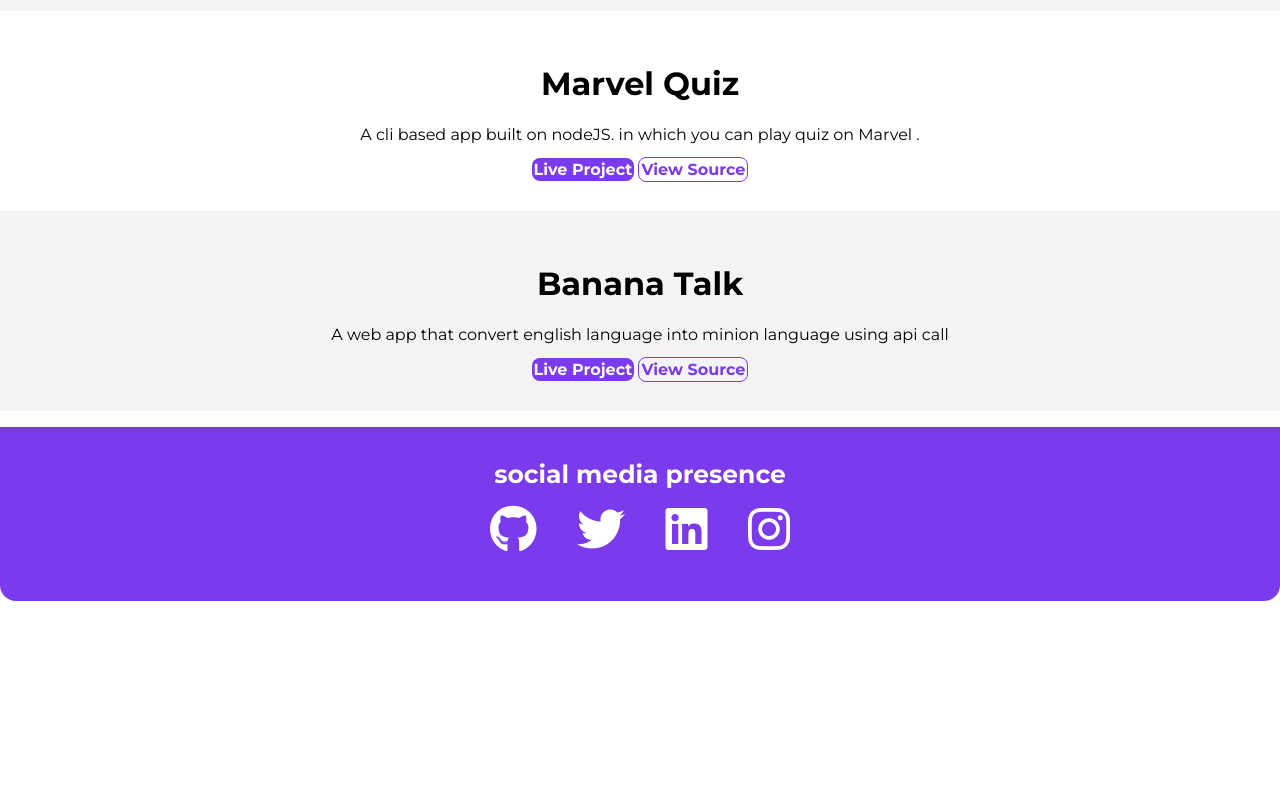
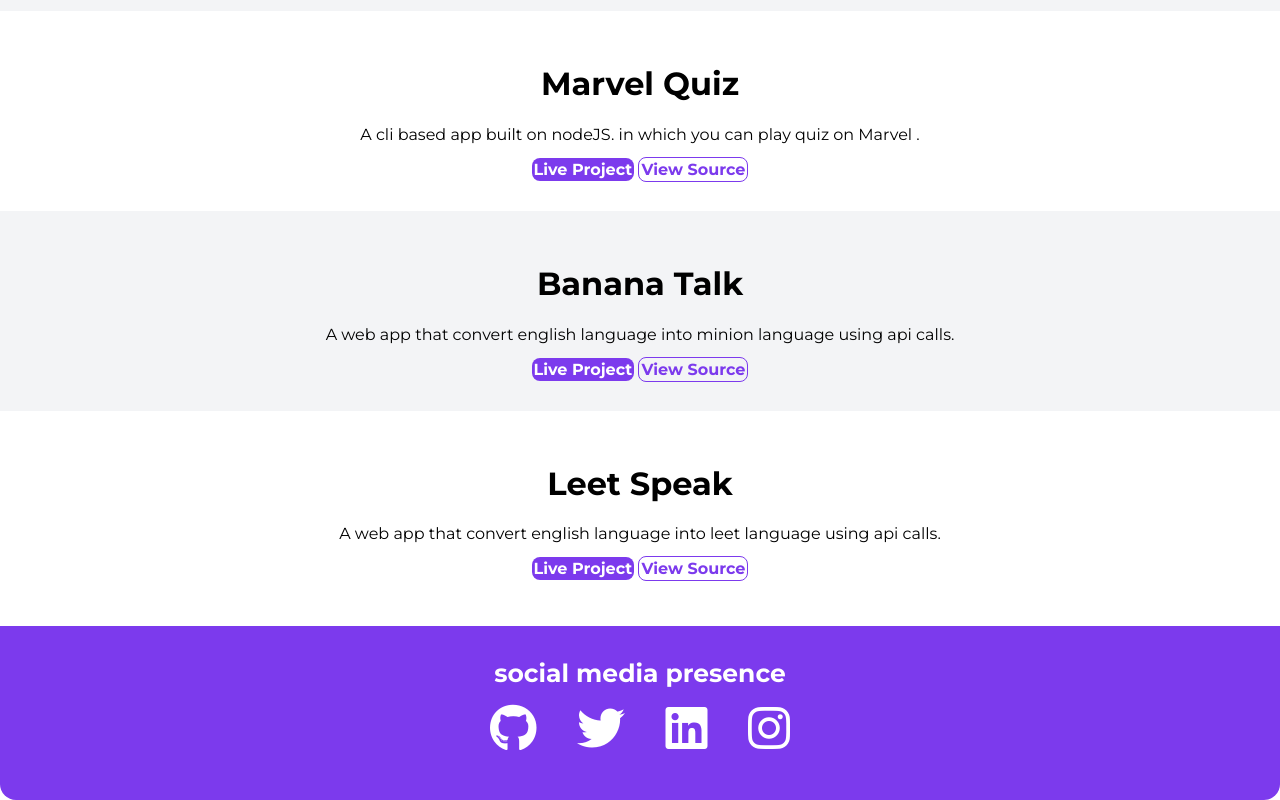
Before and after one commit to vasudev003/Vasudev-Peshwani-website, a plain HTML site: page projects.html in a window 1280 px wide. Shown: the part 1421-2221 px from the top of the page. Before the commit the page ends 2022 px from the top, so only its background shows below. Drawn offline with Linux system fonts and the light colour scheme.

Commit message:
update project.html

```diff
--- a/projects.html
+++ b/projects.html
@@ -62,11 +62,21 @@
         <div class="container container-center">
           <li>
         <h1> Banana Talk</h1>
-        <p>A web app that convert english language into minion language using api call</p>
+        <p>A web app that convert english language into minion language using api calls.</p>
         <a class="link link-primary" href="https://translate2minions.netlify.app/" target="_blank">Live Project</a>
-        <a class="link link-secondary" href="https://github.com/vasudev003/banana-talk" target="_blank">View Source</a>
+        <a class="link link-secondary" href="https://github.com/vasudev003/banana-talk/" target="_blank">View Source</a>
       </li>
       </div>
+      </section>
+      <section class="section">
+        <div class="container container-center">
+          <li>
+            <h1>Leet Speak</h1>
+            <p>A web app that convert english language into leet language using api calls.</p>
+          <a class="link link-primary" href="https://h4xor-translator.netlify.app/" target="_blank">Live Project</a>
+          <a class="link link-secondary" href="https://github.com/vasudev003/leet-speak/" target="_blank">View Source</a>
+          </li>
+        </div>
       </section>
     </ul>
       <footer class="footer">
```
